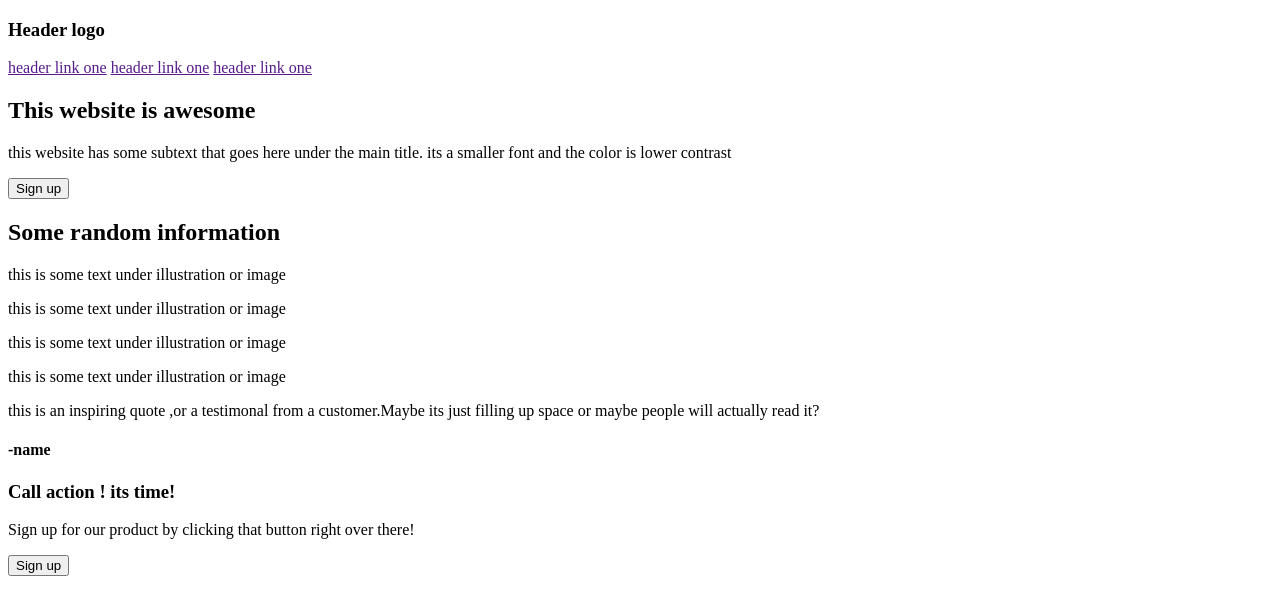
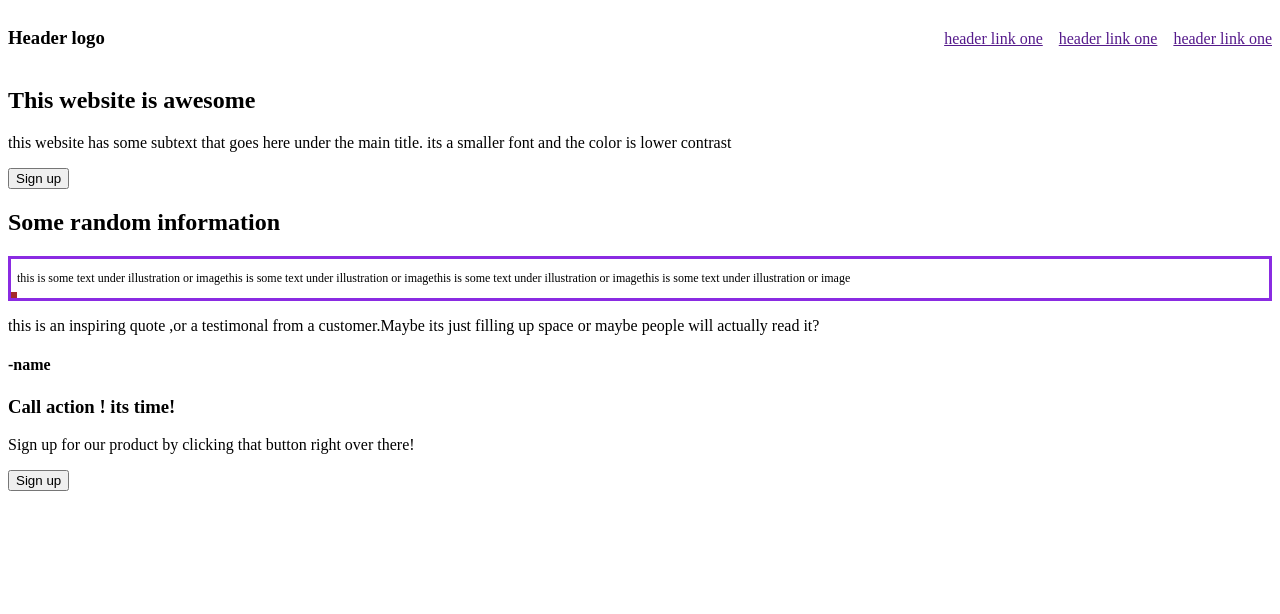
Before and after one commit to pachipentaveerabhargavi/Landing_page, a plain HTML site: page index.html in a window 1280 px wide. Drawn offline with Linux system fonts and the light colour scheme.

Commit message:
testing...

```diff
--- a/index.html
+++ b/index.html
@@ -1,10 +1,12 @@
 <!DOCTYPE html>
 <html>
-    <head></head>
+    <head>
+        <link rel = "stylesheet" href ="style.css">
+    </head>
     <body>
         <header>
-            <h3>Header logo</h3>
-            <nav>
+            <nav class="container_one">
+                <h3 class ="logo">Header logo</h3>
                 <a href>header link one</a>
                 <a href>header link one</a>
                 <a href>header link one</a>
@@ -17,7 +19,15 @@
             </section>
             <section>
                 <h1>Some random information</h1>
-                <div>
+
+                <div class="container_two">
+                    <div class="container_two_one">
+                    <div ></div>
+                    <div></div>
+                    <div ></div>
+                    <div ></div>
+                    </div>
+
                     <p>this is some text under illustration or image</p>
                     <p>this is some text under illustration or image</p>
                     <p>this is some text under illustration or image</p>
--- /dev/null
+++ b/style.css
@@ -0,0 +1,29 @@
+.container_one{
+    display:flex;
+    justify-content: left;
+    gap:1em;
+    align-items: first baseline;
+
+
+}
+
+ .logo{
+    flex: 2 1 0 ;
+}
+
+.container_two{
+    display:flex;
+    flex-direction: row;
+    font-size: 12px;
+    align-items: last baseline;
+    align-items: end;
+    border: solid blueviolet
+}
+
+.container_two_one{
+    align-items: start;
+    background-color: black;
+    border:solid brown
+
+
+}
```
Also changed, not shown: 1 other file.
